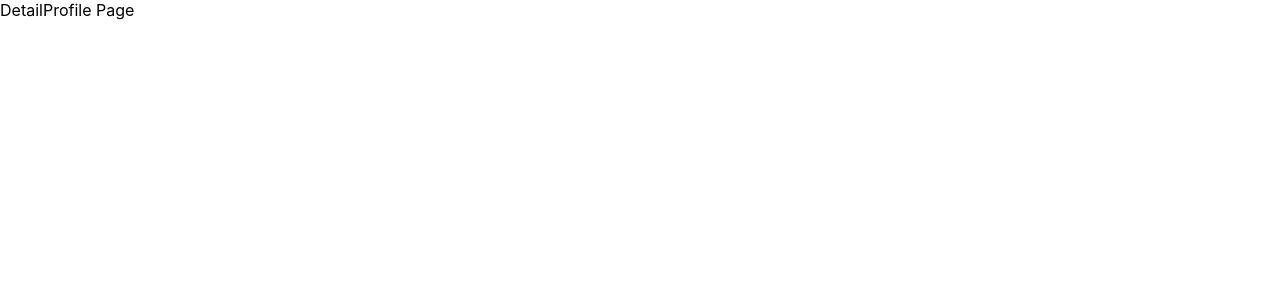
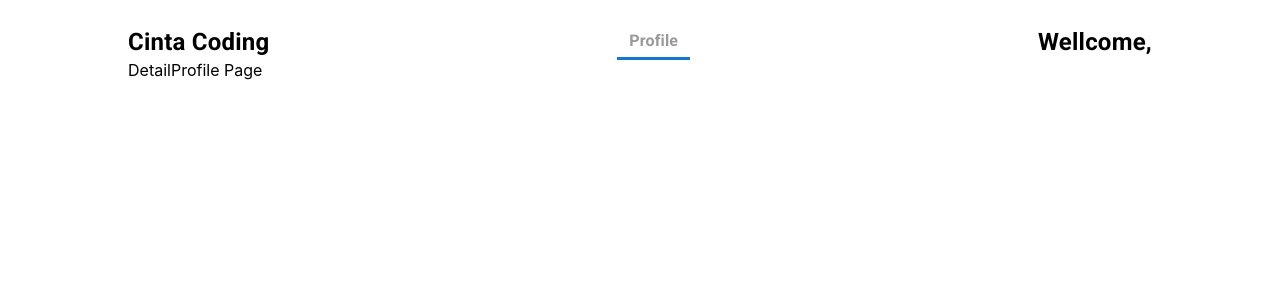
Before and after one commit to bimaaghafara/cinta-coding, a React (Create React App) app: page /detail-profile in a window 1280 px wide. Shown: the top 300 px of the page. Built offline with nearby package versions, Linux system fonts and the light colour scheme.

Commit message:
PageLayout component

```diff
--- /dev/null
+++ b/src/components/PageLayout/index.js
@@ -0,0 +1,41 @@
+import { useNavigate } from 'react-router-dom';
+
+// components & styles
+import {
+  Box,
+  Typography,
+  Stack,
+} from '@mui/material';
+import { sx } from './styles';
+
+export default function PageLayout({
+  title,
+  children
+}) {
+  const navigate = useNavigate();
+  const user = JSON.parse(localStorage.getItem('user') || null);
+
+  return (
+    <Box sx={sx.root}>
+      <Stack
+        direction={{ xs: 'column', sm: 'row' }}
+        justifyContent="space-between"
+        alignItems="center"
+        spacing={1}
+      >
+        <Typography sx={sx.cintaCoding}>Cinta Coding</Typography>
+        <Typography sx={sx.title}>{title}</Typography>
+        <Box>
+          <Typography sx={sx.cintaCoding}>Wellcome, </Typography>
+          <Typography
+            sx={[sx.cintaCoding, sx.name]}
+            onClick={() => navigate('/detail-profile')}
+          >
+            {user?.name}
+          </Typography>
+        </Box>
+      </Stack>
+      {children}
+    </Box>
+  );
+}
--- /dev/null
+++ b/src/components/PageLayout/styles.js
@@ -0,0 +1,29 @@
+export const sx = {
+  root: {
+    padding: '24px 10%'
+  },
+  cintaCoding: {
+    display: 'inline',
+    fontWeight: '600',
+    fontSize: {
+      xs: '16px',
+      sm: '18px',
+      md: '24px'
+    }
+  },
+  title: {
+    borderBottom: '3px solid #1776d1',
+    color: '#999',
+    fontWeight: '600',
+    fontSize: '16px',
+    padding: '4px 12px',
+  },
+  name: {
+    '&:hover': {
+      textDecoration: 'underline',
+      textUnderlinePosition: 'under'
+    },
+    color: '#1776d1',
+    cursor: 'pointer'
+  }
+}
--- a/src/pages/Dashboard/index.js
+++ b/src/pages/Dashboard/index.js
@@ -1,5 +1,10 @@
+// components & styles
+import PageLayout from "../../components/PageLayout";
+
 export default function Dashboard() {
   return (
-    <>Dashboard Page</>
+    <PageLayout title="Post">
+      <>Dashboard Page</>
+    </PageLayout>
   )
 }
--- a/src/pages/DetailPosting/index.js
+++ b/src/pages/DetailPosting/index.js
@@ -1,5 +1,10 @@
+// components & styles
+import PageLayout from "../../components/PageLayout";
+
 export default function DetailPosting() {
   return (
-    <>DetailPosting Page</>
+    <PageLayout title="Post">
+      <>DetailPosting Page</>
+    </PageLayout>
   )
 }
--- a/src/pages/DetailProfile/index.js
+++ b/src/pages/DetailProfile/index.js
@@ -1,5 +1,10 @@
+// components & styles
+import PageLayout from "../../components/PageLayout";
+
 export default function DetailProfile() {
   return (
-    <>DetailProfile Page</>
+    <PageLayout title="Profile">
+      <>DetailProfile Page</>
+    </PageLayout>
   )
 }
--- a/src/pages/Login/index.js
+++ b/src/pages/Login/index.js
@@ -1,4 +1,8 @@
 import React from 'react';
+import { useNavigate } from 'react-router-dom';
+import axios from 'axios';
+
+// components & styles
 import {
   Box,
   Typography,
@@ -12,7 +16,6 @@ import {
   Alert,
 } from '@mui/material';
 import CloseIcon from '@mui/icons-material/Close';
-import axios from 'axios';
 import { sx } from './styles';
 
 const Transition = React.forwardRef(function Transition(props, ref) {
@@ -20,6 +23,7 @@ const Transition = React.forwardRef(function Transition(props, ref) {
 });
 
 export default function Login() {
+  const navigate = useNavigate();
   const [open, setOpen] = React.useState(false);
   const [snackbar, setSnackbar] = React.useState({});
   const [username, setUsername] = React.useState('');
@@ -31,13 +35,19 @@ export default function Login() {
     if (username) {
       axios.get('https://jsonplaceholder.typicode.com/users')
         .then(function (response) {
-          const isUsernameExist = response.data.map(e => e.username.toLowerCase()).includes(username.toLowerCase());
-          if (isUsernameExist) {
+          const user = response.data.find(e => e.username.toLowerCase() === username.toLowerCase());
+          if (user) {
             setSnackbar({
               open: true,
               severity: 'success',
               message: 'Login success!'
             });
+            localStorage.setItem('user', JSON.stringify({
+              id: user.id,
+              name: user.name,
+              username: user.username
+            }));
+            setTimeout(() => navigate('/dashboard'), 1000);
           } else {
             setSnackbar({
               open: true,
```
